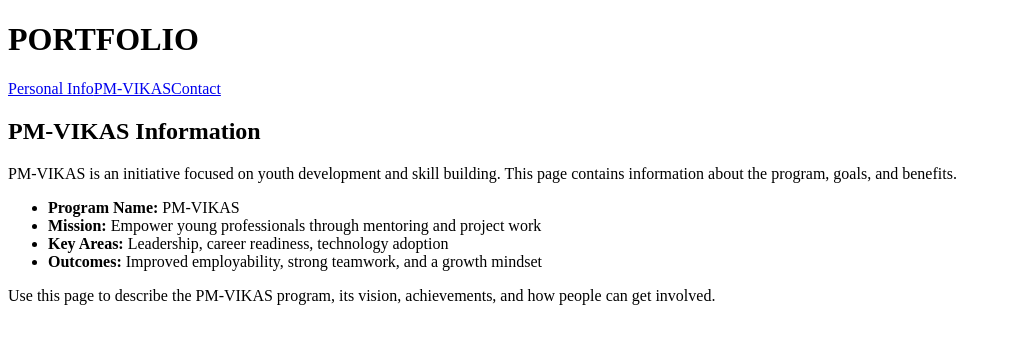
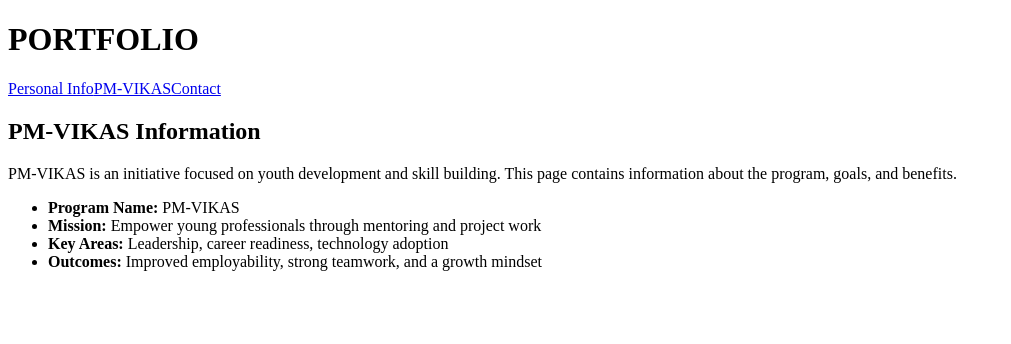
Before and after one commit to lijincskaria10-svg/portfolio3, a React (Vite) app: page /pm-vikas in a window 1280 px wide. Shown: the top 344 px of the page, without its empty margins (0-1011 px from the left). Built offline with nearby package versions, Linux system fonts and the light colour scheme; the HTML template or start-up script is replaced by a standard one.

Commit message:
Remove last paragraph from PM-VIKAS page

```diff
--- a/src/pages/PMVikas.jsx
+++ b/src/pages/PMVikas.jsx
@@ -12,9 +12,6 @@ export default function PMVikas() {
         <li><strong>Key Areas:</strong> Leadership, career readiness, technology adoption</li>
         <li><strong>Outcomes:</strong> Improved employability, strong teamwork, and a growth mindset</li>
       </ul>
-      <p>
-        Use this page to describe the PM-VIKAS program, its vision, achievements, and how people can get involved.
-      </p>
     </section>
   )
 }
```
